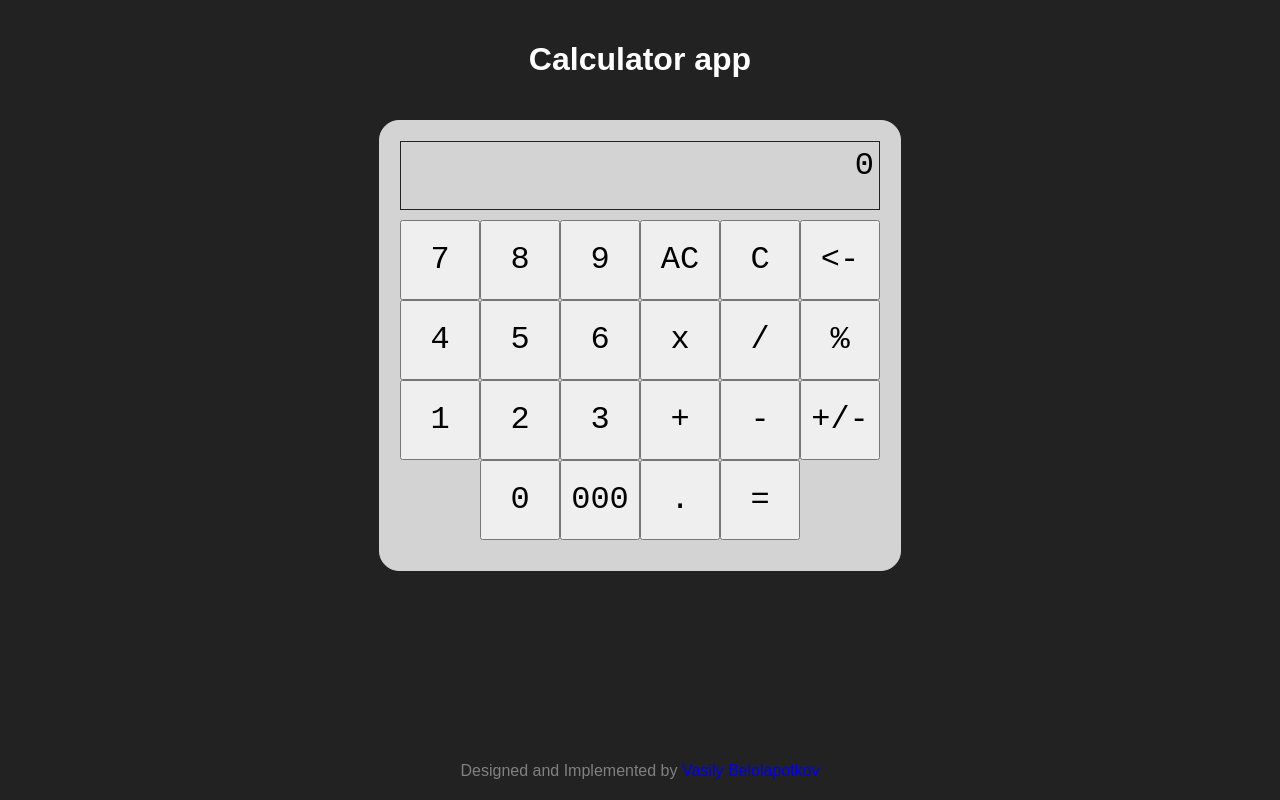
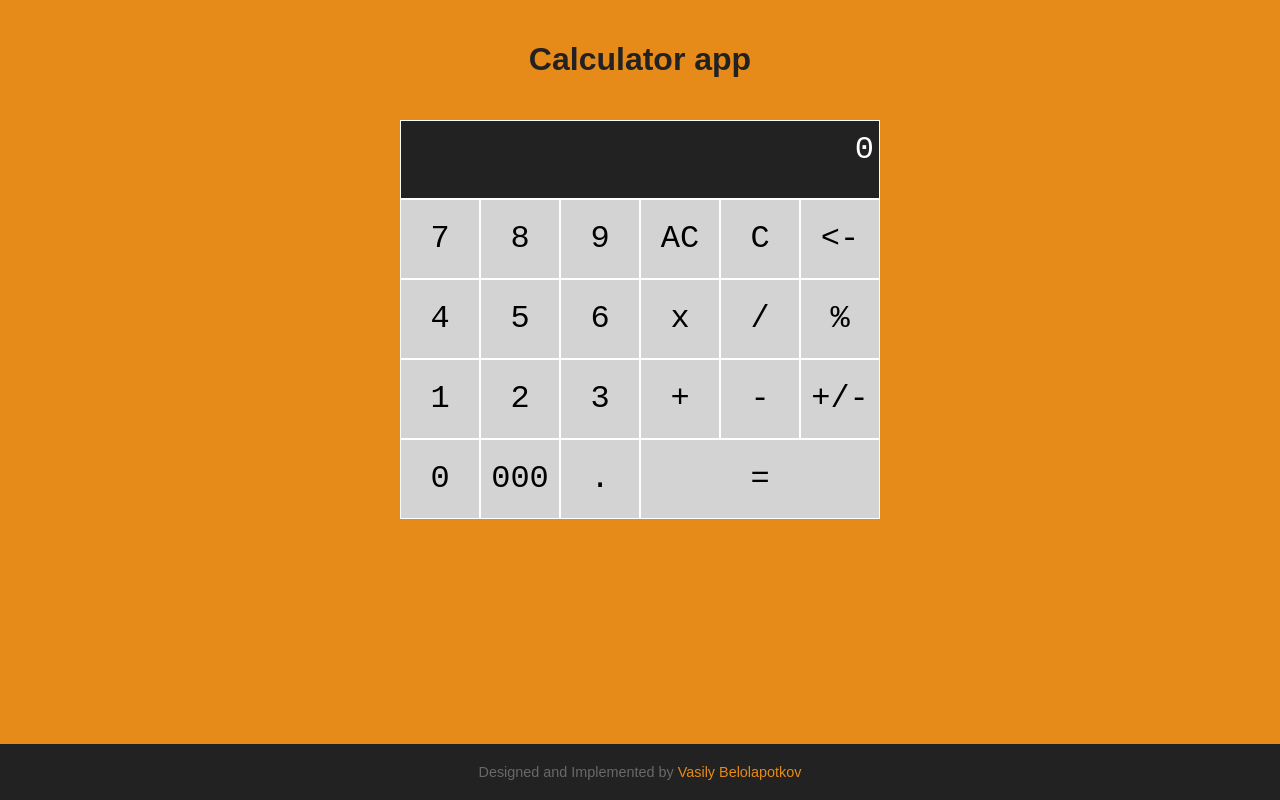
Before and after one commit to vbelolapotkov/fcc-calc, a React (Create React App) app: page / in a window 1280 px wide. Built offline with nearby package versions, Linux system fonts and the light colour scheme.

Commit message:
updated styling

```diff
--- a/src/App.css
+++ b/src/App.css
@@ -1,6 +1,6 @@
 .App {
   text-align: center;
-  background-color: #222;
+  background-color: #e68a19;
   display: flex;
   min-height: 100vh;
   flex-direction: column;
@@ -8,19 +8,26 @@
 
 .App-header {
   padding: 20px;
-  color: white;
+  color: #222;
 }
 
 .App-container {
   flex: 1;
-  padding: 0 15px;
 }
 
 .App-footer {
+  margin-top: 20px;
   padding: 20px;
-  color: gray;
+  background-color: #222;
+  color: #696969;
+  font-size: 0.9em;
 }
 
-.App-footer a {
+a,a:visited,a:active,a:focus {
   text-decoration: none;
+  color: #e68a19;
 }
+
+a:hover {
+  color: darkorange;
+}
--- a/src/components/Button.css
+++ b/src/components/Button.css
@@ -1,8 +1,35 @@
 .Button {
-    width: 80px;
-    height: 80px;
     text-align: center;
     vertical-align: middle;
+    font-family: monospace;
+    border: 1px solid #fff;
+    background-color: #d3d3d3;
     font-size: 32px;
-    font-family: monospace;
+    height: 80px;
 }
+
+.Button:active {
+    background-color: #999;
+}
+
+.Button:focus {
+    outline: none;
+}
+
+.Button.size-1 {
+    width: 80px;
+}
+
+.Button.size-3 {
+    width: 240px;
+}
+
+@media (min-width: 400px) and (max-width: 479px) {
+    .Button.size-1 {
+        width: 90px;
+    }
+
+    .Button.size-3 {
+        width: 270px;
+    }
+}
--- a/src/components/Button.js
+++ b/src/components/Button.js
@@ -2,10 +2,10 @@ import React from 'react';
 import './Button.css';
 
 export default (props) => {
-  const { text, onClick } = props;
+  const { text, onClick, size = 1 } = props;
   let handler = () => {
     const btnText = text;
     onClick(btnText);
   };
-  return <button className="Button" onClick={handler}>{text}</button>
+  return <button className={`Button size-${size}`} onClick={handler}>{text}</button>
 }
--- a/src/components/Calc.css
+++ b/src/components/Calc.css
@@ -1,8 +1,19 @@
 .Calc {
-    padding: 20px;
-    max-width: 480px;
+    box-sizing: border-box;
+    width: 320px;
     margin: 0 auto;
-    border: 1px solid lightgray;
-    border-radius: 20px;
-    background-color: lightgray;
+    /*border: 1px solid lightgray;*/
+    /*border-radius: 20px;*/
 }
+
+@media (min-width: 400px) {
+    .Calc {
+        width: 360px;
+    }
+}
+
+@media (min-width: 480px) {
+    .Calc {
+        width: 480px;
+    }
+}
--- a/src/components/Keypad.css
+++ b/src/components/Keypad.css
@@ -1,3 +1,3 @@
 .Keypad-container {
-    padding: 10px 0;
+    padding: 0;
 }
--- a/src/components/Keypad.js
+++ b/src/components/Keypad.js
@@ -36,5 +36,6 @@ function renderButtonsRow(row, rowNumber, handler) {
 }
 
 function renderButton(button, col, row, handler) {
-  return <Button key={`Keypad-btn-${row}-${col}`} text={button} onClick={handler}/>
+  const size = button === '=' ? 3 : 1;
+  return <Button key={`Keypad-btn-${row}-${col}`} size={size} text={button} onClick={handler}/>
 }
--- a/src/components/Screen.css
+++ b/src/components/Screen.css
@@ -1,8 +1,11 @@
 .Screen-container {
-    padding: 5px;
+    padding: 10px 5px;
     text-align: right;
-    border: 1px solid #222;
     font-family: monospace;
+    color: #fff;
+    background-color: #222;
+    border: 1px solid #fff;
+    box-sizing: border-box;
 }
 
 .Screen-input {
```
